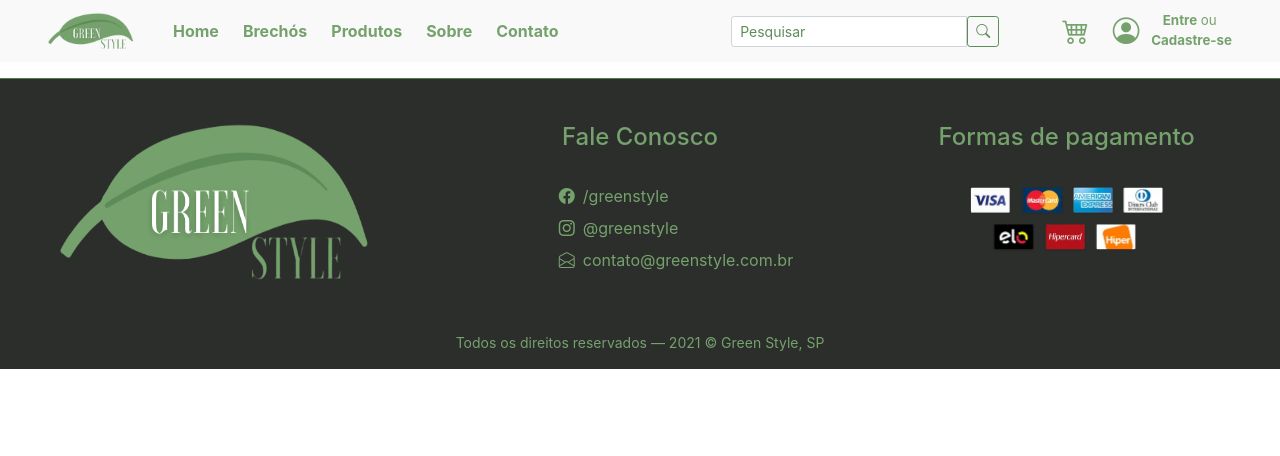
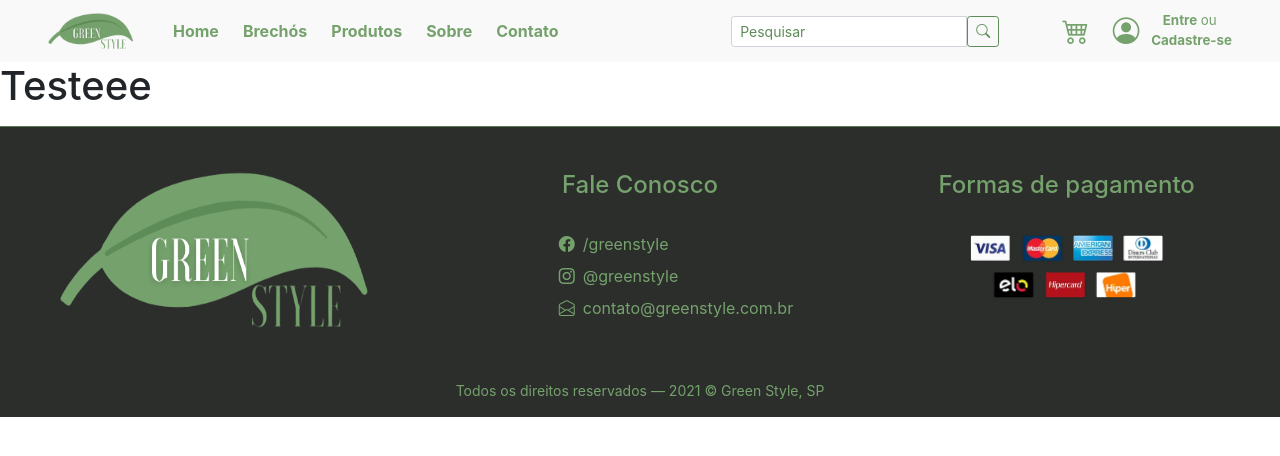
Before and after one commit to trepudox/GreenStyle-Generation, an Angular app in the folder Front-End/greenStyle/: page /#/home in a window 1280 px wide. Shown: the top 456 px of the page. Built offline with nearby package versions, Linux system fonts and the light colour scheme.

Commit message:
Iniciando desenvolvimento da home

```diff
--- a/Front-End/greenStyle/src/app/componentes/home/home.component.html
+++ b/Front-End/greenStyle/src/app/componentes/home/home.component.html
@@ -0,0 +1 @@
+<h1>Testeee</h1>
```
